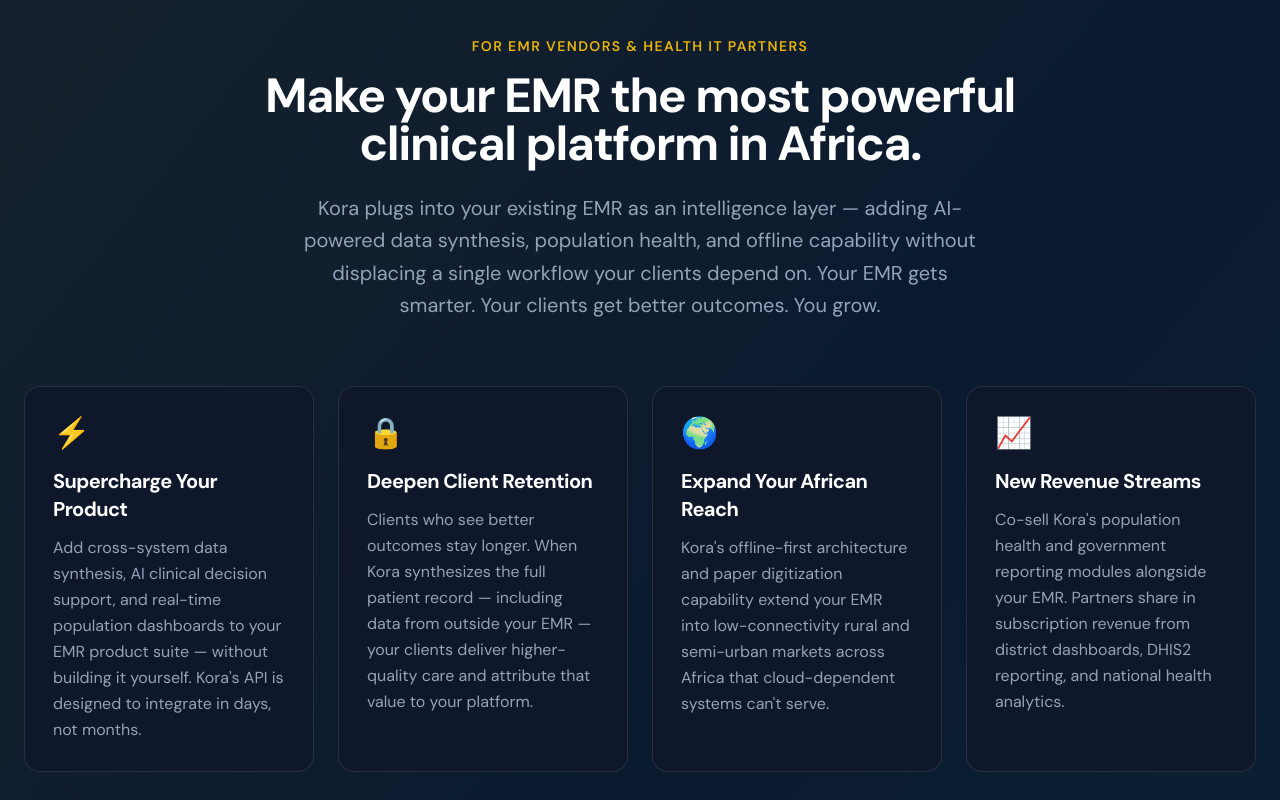
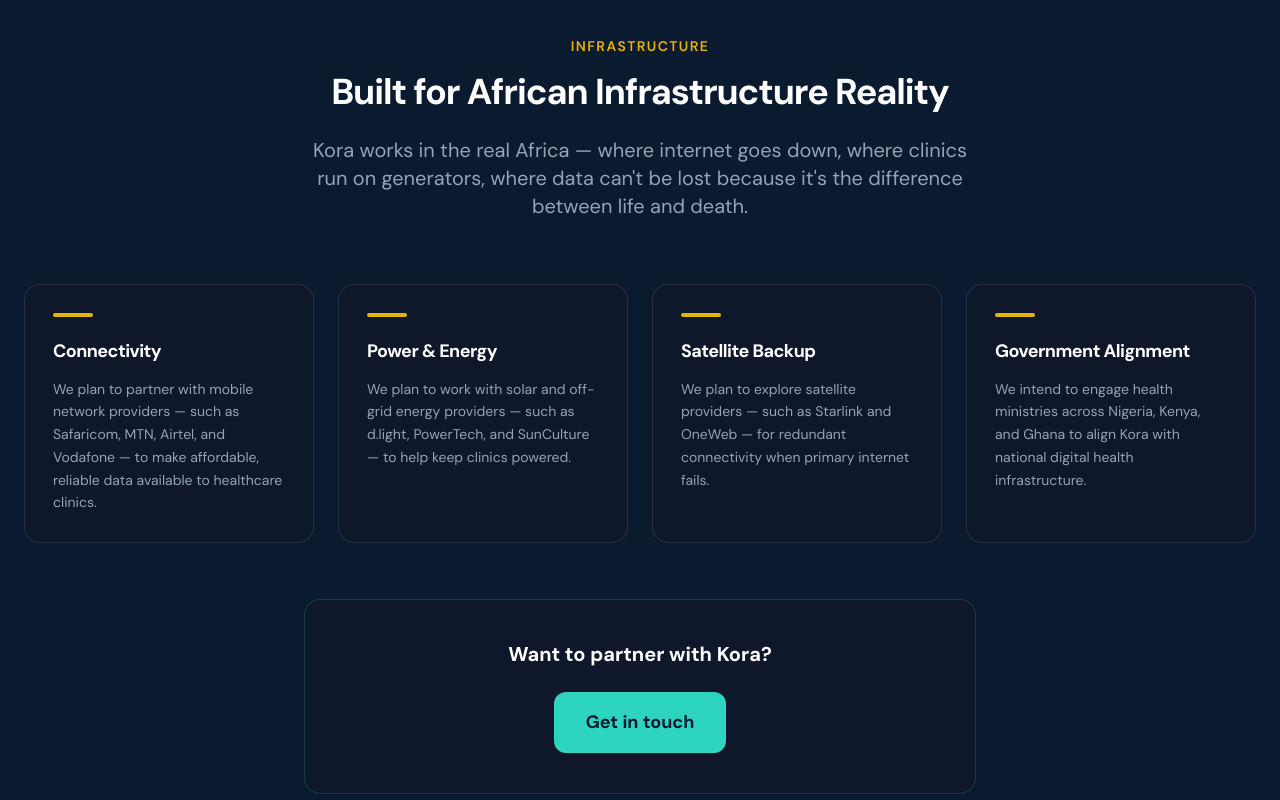
Before and after one commit to ekeneajufo-ux/kora-health-website, a Next.js app: page / in a window 1280 px wide. Shown: the part 7200-8000 px from the top of the page. Built offline with nearby package versions, Linux system fonts and the light colour scheme.

Commit message:
Add Infrastructure Reality section; use plan/intent language, drop emoji
Co-Authored-By: Claude Opus 4.8 (1M context) <noreply@anthropic.com>

```diff
--- a/app/page.tsx
+++ b/app/page.tsx
@@ -823,6 +823,37 @@ export default function Home() {
         </div>
       </section>
 
+      {/* INFRASTRUCTURE REALITY */}
+      <section id="infrastructure" aria-label="Built for African Infrastructure Reality — Connectivity, Power, Satellite, and Government Partnerships" className="px-6">
+        <div className="max-w-7xl mx-auto text-center py-14">
+          <p className="text-[#EAB308] text-sm font-semibold uppercase tracking-widest mb-4">Infrastructure</p>
+          <h2 className="text-4xl font-bold text-white mb-6">Built for African Infrastructure Reality</h2>
+          <p className="text-xl text-slate-400 mb-16 max-w-2xl mx-auto">
+            Kora works in the real Africa — where internet goes down, where clinics run on generators, where data can&apos;t be lost because it&apos;s the difference between life and death.
+          </p>
+          <div className="grid md:grid-cols-2 lg:grid-cols-4 gap-6">
+            {[
+              { title: 'Connectivity', body: "We plan to partner with mobile network providers — such as Safaricom, MTN, Airtel, and Vodafone — to make affordable, reliable data available to healthcare clinics." },
+              { title: 'Power & Energy', body: "We plan to work with solar and off-grid energy providers — such as d.light, PowerTech, and SunCulture — to help keep clinics powered." },
+              { title: 'Satellite Backup', body: "We plan to explore satellite providers — such as Starlink and OneWeb — for redundant connectivity when primary internet fails." },
+              { title: 'Government Alignment', body: "We intend to engage health ministries across Nigeria, Kenya, and Ghana to align Kora with national digital health infrastructure." },
+            ].map((item, i) => (
+              <div key={i} className="bg-[#0F172A] border border-white/10 rounded-2xl p-7 text-left hover:border-[#2DD4BF]/30 transition-colors">
+                <div className="w-10 h-1 rounded-full bg-[#EAB308] mb-5" />
+                <h3 className="text-white font-bold mb-3">{item.title}</h3>
+                <p className="text-slate-400 text-sm leading-relaxed">{item.body}</p>
+              </div>
+            ))}
+          </div>
+          <div className="mt-14 bg-[#0F172A] border border-[#2DD4BF]/20 rounded-2xl px-8 py-10 max-w-2xl mx-auto">
+            <p className="text-white text-xl font-bold mb-6">Want to partner with Kora?</p>
+            <a href="#contact" className="inline-block bg-[#2DD4BF] text-[#0A1A2F] font-bold px-8 py-4 rounded-xl hover:bg-[#1BBFA8] transition-colors">
+              Get in touch
+            </a>
+          </div>
+        </div>
+      </section>
+
       {/* EMR PARTNERSHIP */}
       <section id="emr-partners" aria-label="EMR Partnership Program — Integrate Kora with Your Electronic Medical Records System" className="px-6 relative overflow-hidden">
         <div className="absolute inset-0 bg-gradient-to-br from-[#EAB308]/5 via-transparent to-[#2DD4BF]/5 pointer-events-none" />
```
Also changed, not shown: 1 other file (tests, documents, lock files or other folders).
